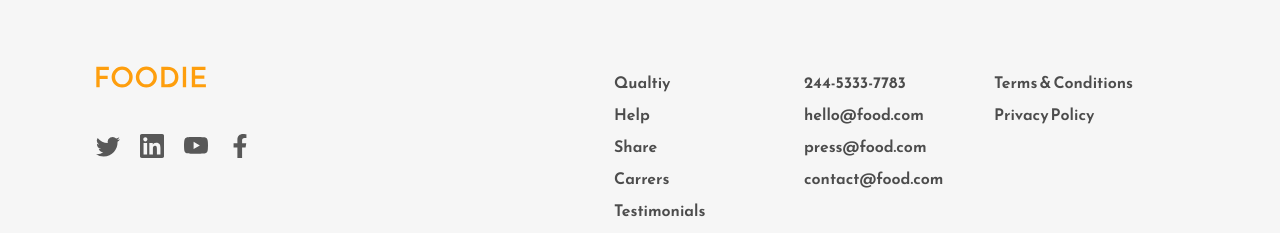
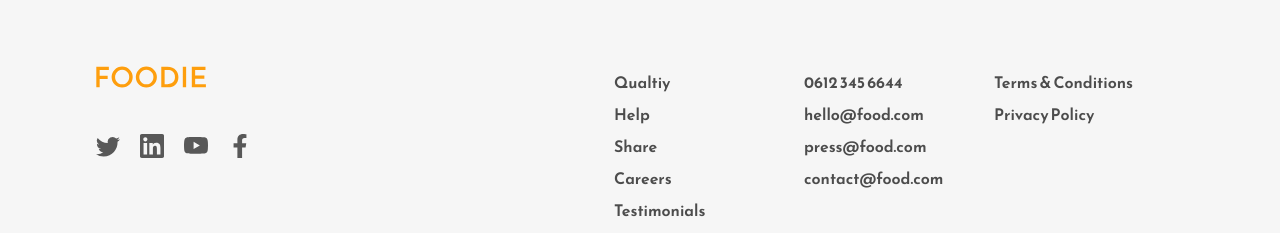
Before and after one commit to givendeluxe/restaurant-landing-site, a React (Create React App) app: page / in a window 1280 px wide. Shown: the part 4376-4609 px from the top of the page. Built offline with nearby package versions, Linux system fonts and the light colour scheme.

Commit message:
Copy editing

```diff
--- a/src/Components/Footer.js
+++ b/src/Components/Footer.js
@@ -24,12 +24,12 @@ const Footer = () => {
             <span>Qualtiy</span>
             <span>Help</span>
             <span>Share</span>
-            <span>Carrers</span>
+            <span>Careers</span>
             <span>Testimonials</span>
             <span>Work</span>
           </div>
           <div className="footer-section-columns">
-            <span>244-5333-7783</span>
+            <span>0612 345 6644</span>
             <span>hello@food.com</span>
             <span>press@food.com</span>
             <span>contact@food.com</span>
```
